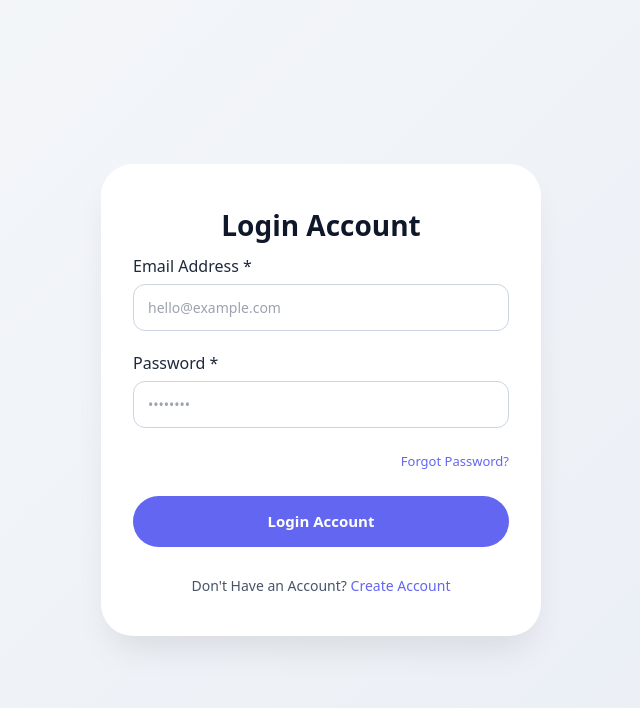
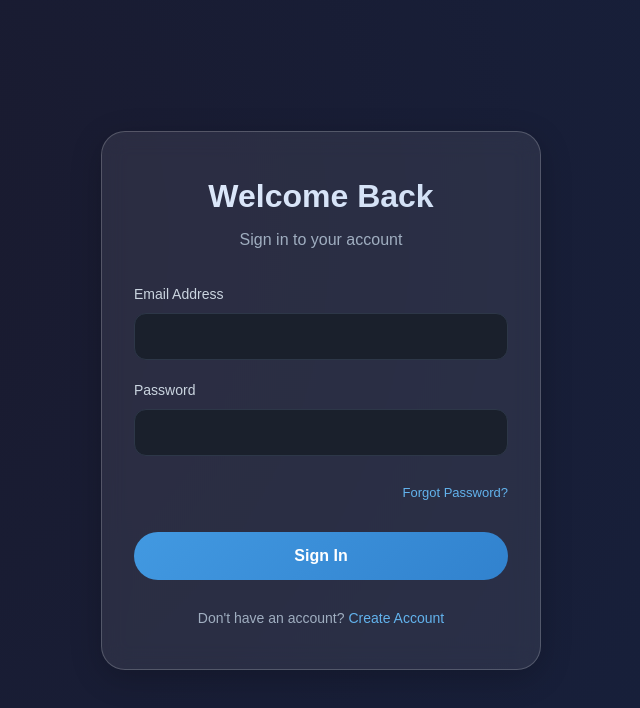
Before and after one commit to simplihan/Safari-Inventory-HRM, a React (Vite) app: page /login in a window 1280 px wide. Shown: the top 708 px of the page, without its empty margins (319-959 px from the left). Built offline with nearby package versions, Linux system fonts and the light colour scheme.

Commit message:
Update Login.jsx

```diff
--- a/src/components/Login.jsx
+++ b/src/components/Login.jsx
@@ -1,32 +1,7 @@
-import React, { useRef, useState } from 'react';   // ← ADD THIS
+import { useRef, useState } from 'react';
 import { Link, useNavigate } from 'react-router-dom';
 import { useAuth } from '../contexts/AuthContext';
 import toast from 'react-hot-toast';
-
-const Label = ({ children }) => (
-  <label style={{ display: 'block', marginBottom: 6, fontWeight: 500, color: '#1e293b' }}>
-    {children}
-  </label>
-);
-
-const Input = React.forwardRef(({ label, type = 'text', placeholder, required, ...props }, ref) => (
-  <div style={{ marginBottom: 20 }}>
-    {label && <Label>{label} {required && '*'}</Label>}
-    <input
-      ref={ref}
-      type={type}
-      placeholder={placeholder}
-      style={{
-        width: '100%', padding: '12px 14px', borderRadius: 12,
-        border: '1px solid #cbd5e1', fontSize: 14,
-        outline: 'none', boxSizing: 'border-box'
-      }}
-      onFocus={(e) => e.target.style.borderColor = '#6366f1'}
-      onBlur={(e) => e.target.style.borderColor = '#cbd5e1'}
-      {...props}
-    />
-  </div>
-));
 
 export default function Login() {
   const { login } = useAuth();
@@ -52,34 +27,112 @@ export default function Login() {
     }
   };
 
+  // ---------- ONLY DESIGN CHANGES BELOW ----------
   return (
     <div style={{
-      minHeight: '100vh', display: 'flex', alignItems: 'center', justifyContent: 'center',
-      background: 'linear-gradient(135deg, #f5f7fa 0%, #e9eef5 100%)', padding: '24px'
+      minHeight: '100vh',
+      display: 'flex',
+      alignItems: 'center',
+      justifyContent: 'center',
+      background: 'radial-gradient(circle at 10% 30%, #1a1a2e, #16213e)',
+      fontFamily: "'Poppins', sans-serif",
+      padding: '20px'
     }}>
       <div style={{
-        maxWidth: 440, width: '100%', background: 'white', borderRadius: 32,
-        boxShadow: '0 20px 35px -10px rgba(0,0,0,0.1)', padding: '40px 32px'
+        background: 'rgba(255,255,255,0.08)',
+        backdropFilter: 'blur(12px)',
+        borderRadius: '24px',
+        padding: '40px 32px',
+        width: '100%',
+        maxWidth: '440px',
+        border: '1px solid rgba(255,255,255,0.2)',
+        boxShadow: '0 8px 32px rgba(0,0,0,0.2)'
       }}>
-        <h2 style={{ fontSize: 28, fontWeight: 700, marginBottom: 8, color: '#0f172a', textAlign: 'center' }}>Login Account</h2>
+        <h2 style={{
+          fontSize: '32px',
+ fontWeight: '700',
+          background: 'linear-gradient(135deg, #e0eafc, #cfdef3)',
+          WebkitBackgroundClip: 'text',
+          backgroundClip: 'text',
+          color: 'transparent',
+          textAlign: 'center',
+          marginBottom: '8px'
+        }}>Welcome Back</h2>
+        <p style={{ color: '#a0aec0', textAlign: 'center', marginBottom: '32px' }}>Sign in to your account</p>
+
         <form onSubmit={handleSubmit}>
-          <Input ref={emailRef} label="Email Address" type="email" placeholder="hello@example.com" required />
-          <Input ref={passwordRef} label="Password" type="password" placeholder="••••••••" required />
-          <div style={{ textAlign: 'right', marginBottom: 24 }}>
-            <Link to="/forgot-password" style={{ fontSize: 13, color: '#6366f1', textDecoration: 'none' }}>Forgot Password?</Link>
+          <div style={{ marginBottom: '20px' }}>
+            <label style={{ display: 'block', marginBottom: '8px', color: '#cbd5e0', fontSize: '14px' }}>Email Address</label>
+            <input
+              ref={emailRef}
+              type="email"
+              required
+              style={{
+                width: '100%',
+                padding: '12px 16px',
+                borderRadius: '12px',
+                border: '1px solid #2d3748',
+                background: '#1a202c',
+                color: 'white',
+                fontSize: '14px',
+                outline: 'none',
+                transition: '0.2s'
+              }}
+              onFocus={(e) => e.target.style.borderColor = '#4299e1'}
+              onBlur={(e) => e.target.style.borderColor = '#2d3748'}
+            />
           </div>
-          <button type="submit" disabled={isLoading} style={{
-            width: '100%', padding: '14px', borderRadius: 40, border: 'none',
-            background: '#6366f1', color: 'white', fontWeight: 600, fontSize: 15,
-            cursor: isLoading ? 'not-allowed' : 'pointer', opacity: isLoading ? 0.7 : 1
-          }}>
-            {isLoading ? 'Logging in...' : 'Login Account'}
+
+          <div style={{ marginBottom: '24px' }}>
+            <label style={{ display: 'block', marginBottom: '8px', color: '#cbd5e0', fontSize: '14px' }}>Password</label>
+            <input
+              ref={passwordRef}
+              type="password"
+              required
+              style={{
+                width: '100%',
+                padding: '12px 16px',
+                borderRadius: '12px',
+                border: '1px solid #2d3748',
+                background: '#1a202c',
+                color: 'white',
+                fontSize: '14px',
+                outline: 'none'
+              }}
+              onFocus={(e) => e.target.style.borderColor = '#4299e1'}
+              onBlur={(e) => e.target.style.borderColor = '#2d3748'}
+            />
+          </div>
+
+          <div style={{ textAlign: 'right', marginBottom: '28px' }}>
+            <Link to="/forgot-password" style={{ color: '#63b3ed', textDecoration: 'none', fontSize: '13px' }}>Forgot Password?</Link>
+          </div>
+
+          <button
+            type="submit"
+            disabled={isLoading}
+            style={{
+              width: '100%',
+              padding: '12px',
+              borderRadius: '40px',
+              border: 'none',
+              background: 'linear-gradient(135deg, #4299e1, #3182ce)',
+              color: 'white',
+              fontWeight: '600',
+              fontSize: '16px',
+              cursor: isLoading ? 'not-allowed' : 'pointer',
+              opacity: isLoading ? 0.7 : 1,
+              transition: '0.2s'
+            }}
+          >
+            {isLoading ? 'Signing in...' : 'Sign In'}
           </button>
         </form>
-        <div style={{ textAlign: 'center', marginTop: 28, fontSize: 14, color: '#475569' }}>
-          Don't Have an Account?{' '}
-          <Link to="/register" style={{ color: '#6366f1', textDecoration: 'none', fontWeight: 500 }}>Create Account</Link>
-        </div>
+
+        <p style={{ textAlign: 'center', marginTop: '28px', color: '#a0aec0', fontSize: '14px' }}>
+          Don't have an account?{' '}
+          <Link to="/register" style={{ color: '#63b3ed', textDecoration: 'none', fontWeight: '500' }}>Create Account</Link>
+        </p>
       </div>
     </div>
   );
```
